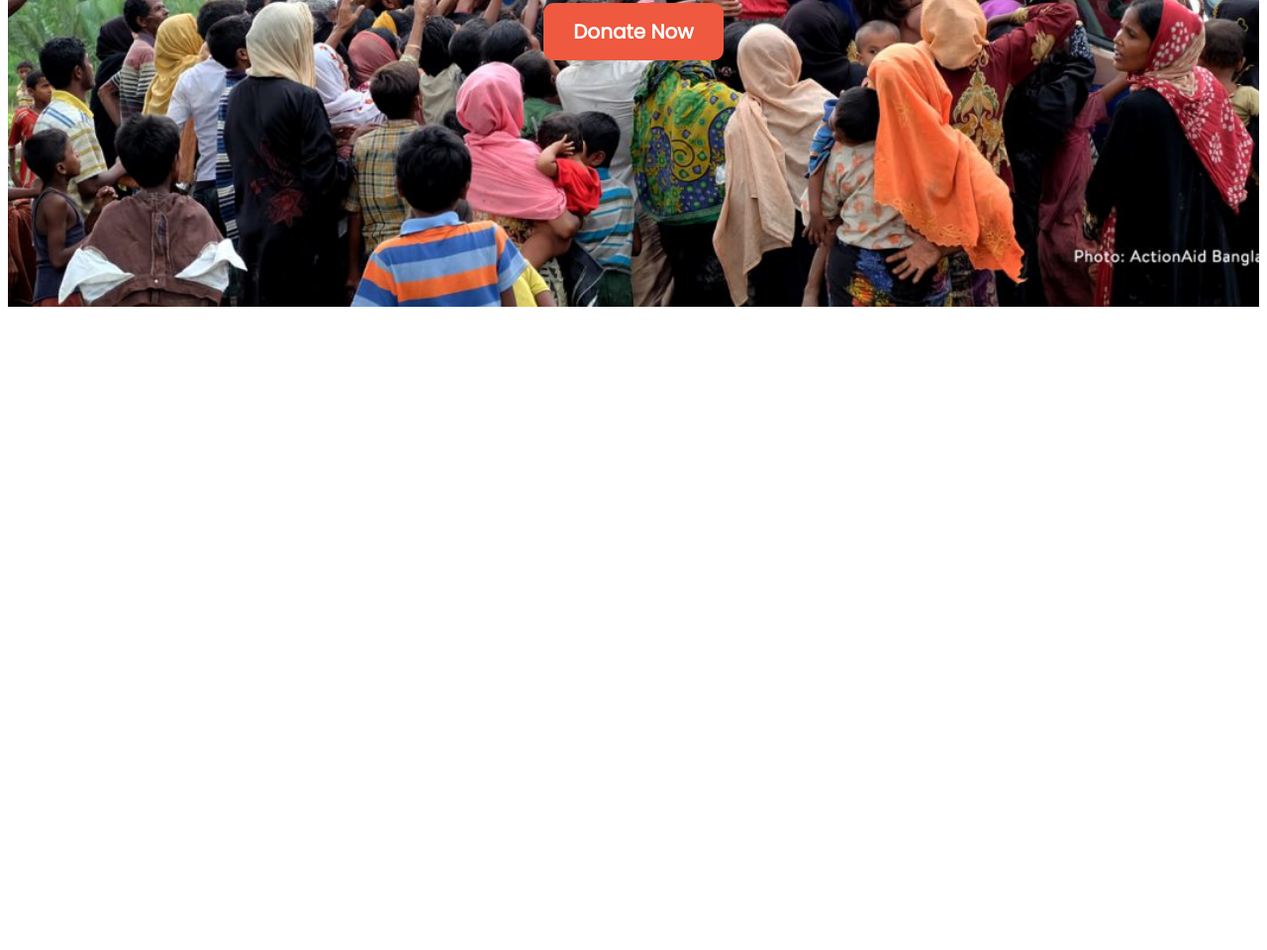
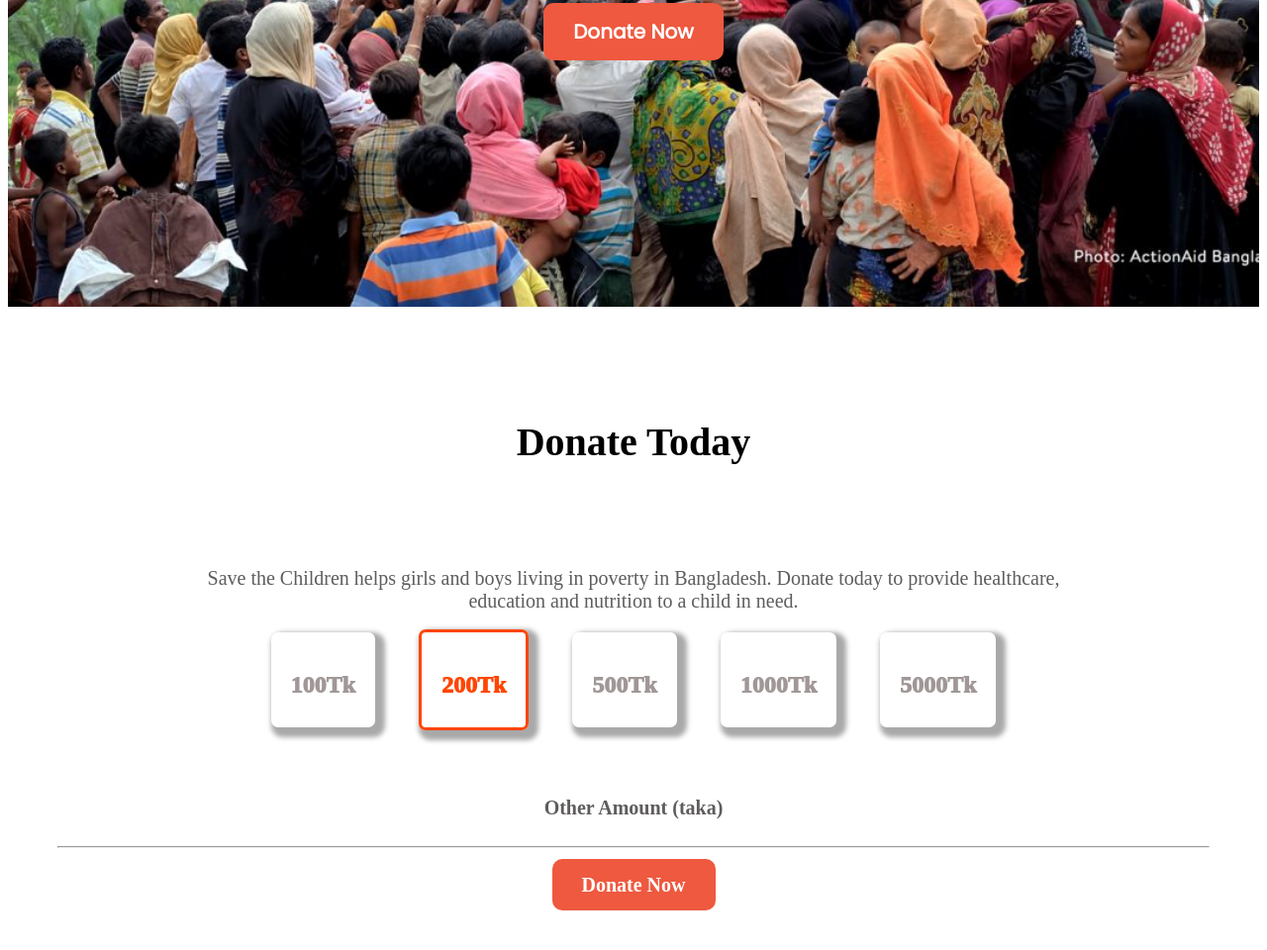
Before and after one commit to MohinTalukder0164/donate-website, a plain HTML site: page index.html in a window 1280 px wide. Shown: the part 498-1458 px from the top of the page at 99% size. Before the commit the page ends 816 px from the top, so only its background shows below. Drawn offline with Linux system fonts and the light colour scheme.

Commit message:
second-part added

```diff
--- a/index.html
+++ b/index.html
@@ -21,6 +21,23 @@
             <a class="link-button" target="_blank" href="https://www.linkedin.com/in/mohintalukder6452/">Donate Now</a>
         </div>
     </section>
+    <section class="taka">
+        <h1>Donate Today</h1>
+        <p>Save the Children helps girls and boys living in poverty in Bangladesh. Donate today to provide healthcare,
+            <br>
+            education and nutrition to a child in need.
+        </p>
+        <h2>100Tk</h2>
+        <h2 id="shadow">200Tk</h2>
+        <h2>500Tk</h2>
+        <h2>1000Tk</h2>
+        <h2>5000Tk</h2>
+        <br><br><br><br><br>
+        <h4>Other Amount (taka)</h4>
+        <hr><br>
+        <a class="link-button" target="_blank" href="https://www.linkedin.com/in/mohintalukder6452/">Donate Now</a>
+    </section>
 </body>
 
+
 </html>
--- a/style.css
+++ b/style.css
@@ -33,3 +33,40 @@
     border-radius: 10px;
     margin-top: 15px;
 }
+
+.taka {
+    text-align: center;
+    padding: 50px;
+}
+
+.taka h1 {
+    font-size: 40px;
+    padding: 30px 10px;
+}
+
+.taka p {
+    padding: 40px;
+    color: rgb(95, 92, 92);
+    font-size: 20px;
+}
+
+.taka h4 {
+    color: rgb(95, 92, 92);
+    font-size: 20px;
+}
+
+.taka h2 {
+    color: rgb(161, 151, 151);
+    font-weight: 1000;
+    display: inline;
+    padding: 40px 20px 30px 20px;
+    margin: 20px;
+    border: 3px;
+    border-radius: 7px;
+    box-shadow: 5px 5px 5px 5px darkgray;
+}
+
+#shadow {
+    border: 3px solid orangered;
+    color: orangered;
+}
```
